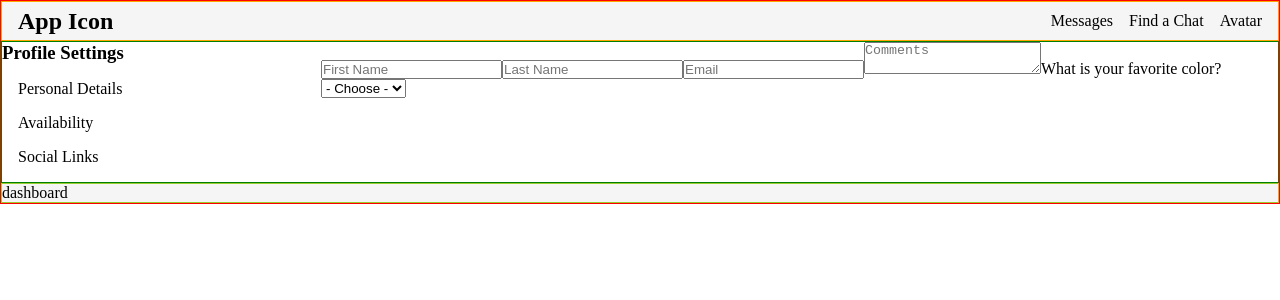
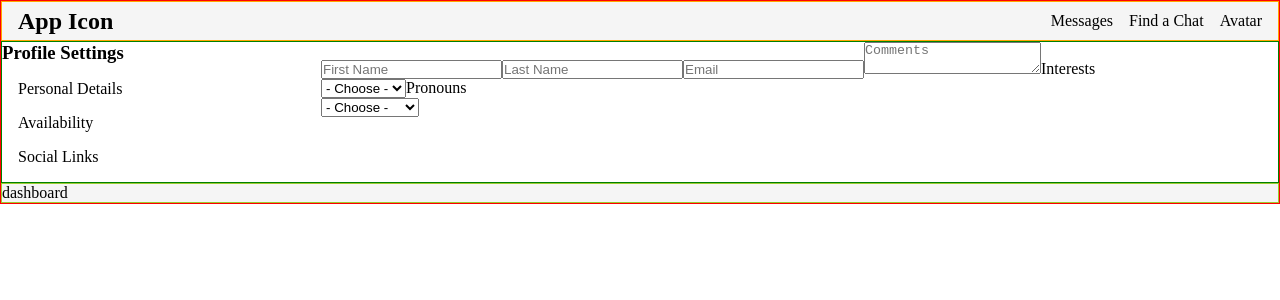
Before and after one commit to vishalicious213/coffee-chat, a React (Vite) app: page / in a window 1280 px wide. Shown: the top 300 px of the page. Built offline with nearby package versions, Linux system fonts and the light colour scheme.

Commit message:
personal-details has state & captures pronouns

```diff
--- a/src/components/features/profile-settings/personal-details.jsx
+++ b/src/components/features/profile-settings/personal-details.jsx
@@ -8,7 +8,8 @@ const PersonalDetails = () => {
          lastName: "",
          email: "",
          comments: "",
-         interests: ""}
+         interests: "",
+         pronouns: ""}
     )
 
     function handleChange(event) {
@@ -53,7 +54,7 @@ const PersonalDetails = () => {
                 name="comments"
             />
 
-            <label htmlFor="interests">What is your favorite color?</label>
+            <label htmlFor="interests">Interests</label>
             <br />
             <select
                 id="interests"
@@ -70,6 +71,22 @@ const PersonalDetails = () => {
                 <option value="mongo">MongoDB</option>
                 <option value="tw">Tailwind</option>
             </select>
+
+            <label htmlFor="pronouns">Pronouns</label>
+            <br />
+            <select
+                id="pronouns"
+                value={formData.pronouns}
+                onChange={handleChange}
+                name="pronouns"
+            >
+                <option value="">- Choose -</option>
+                <option value="unspecified">Don't specify</option>
+                <option value="they">they/them</option>
+                <option value="she">she/her</option>
+                <option value="he">he/him</option>
+                <option value="custom">Custom</option>
+            </select>
         </form>
     )
 }
```
